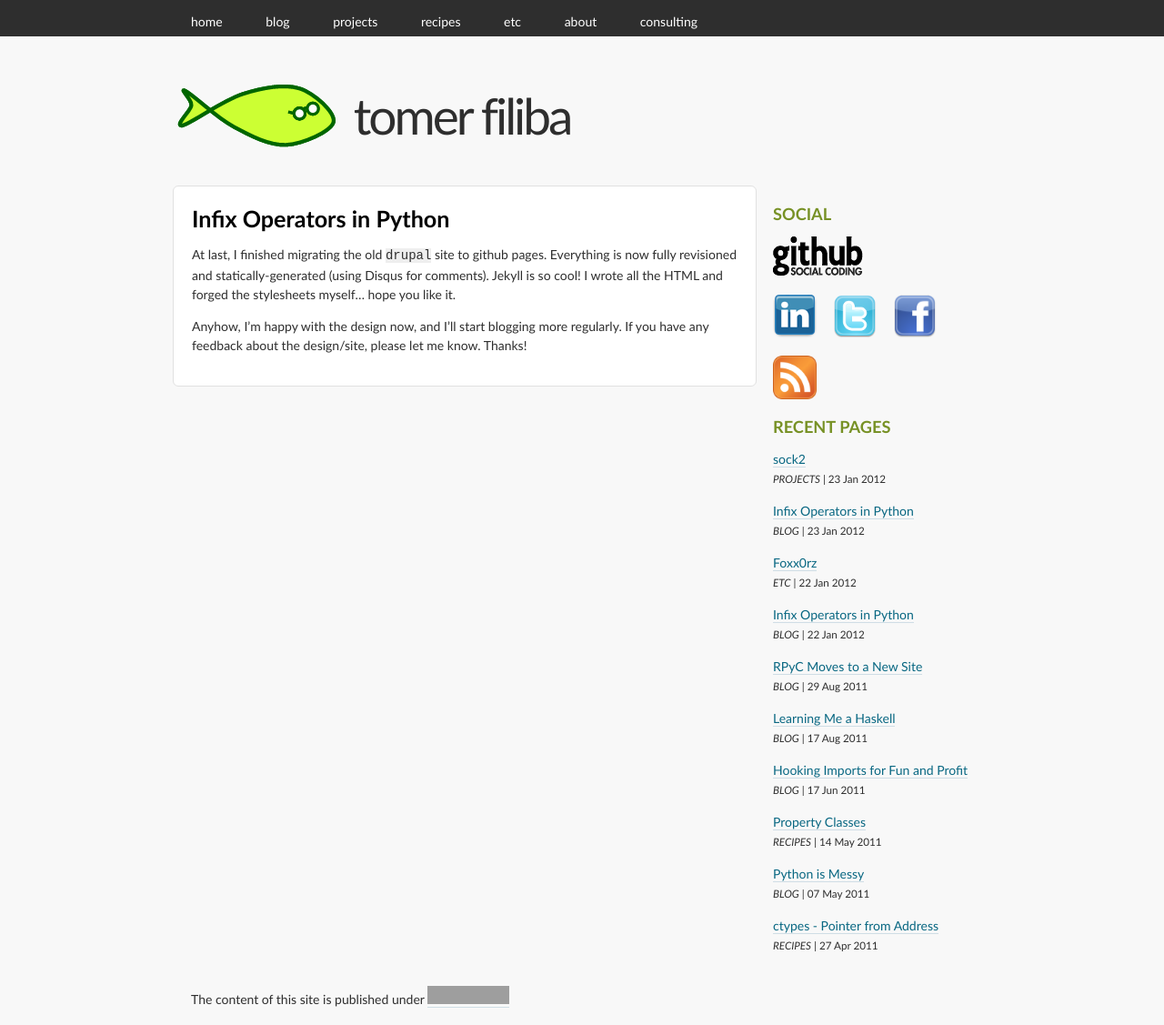
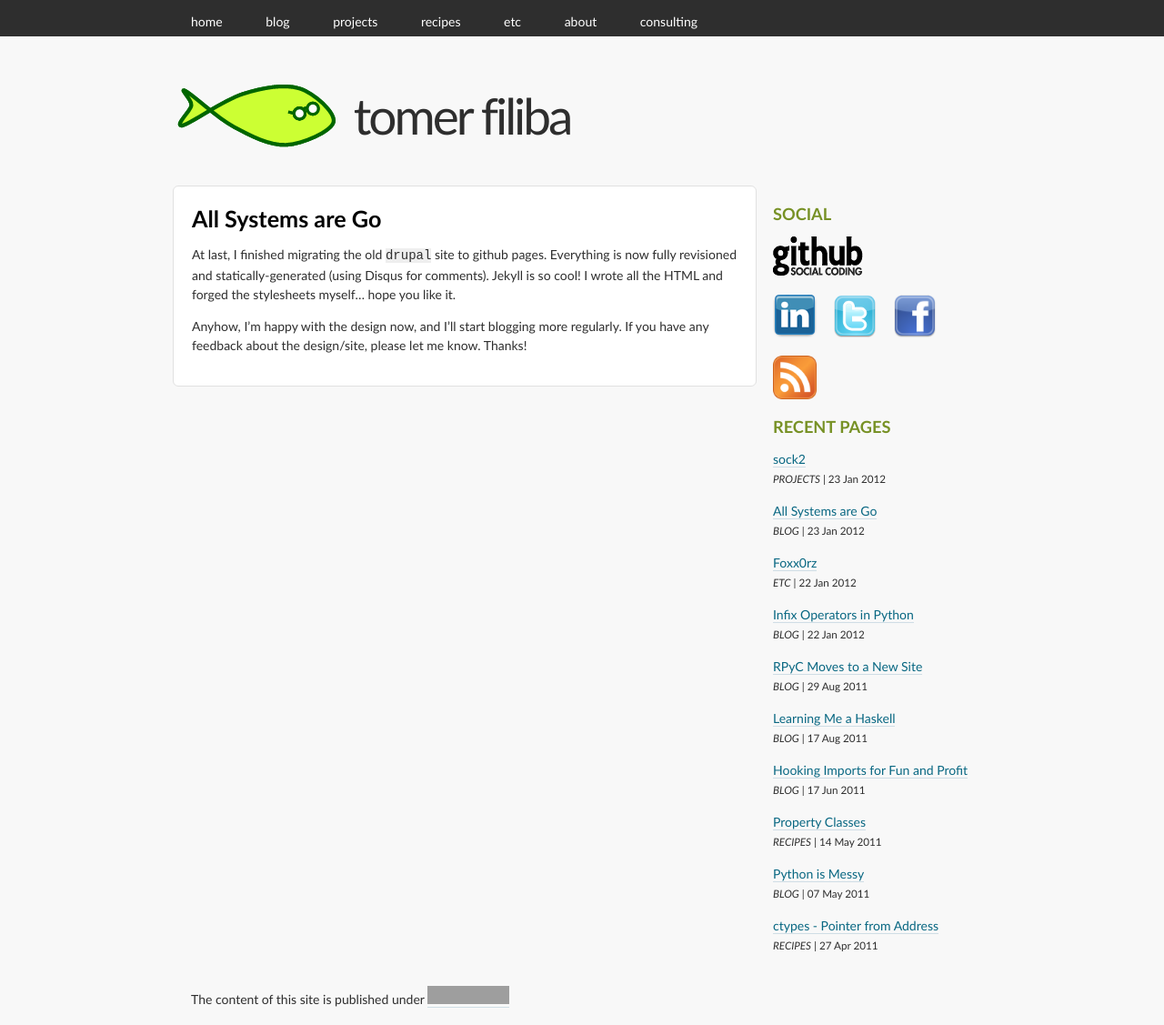
Before and after one commit to tomerfiliba/tomerfiliba.github.io, a Jekyll site: the page built from blog/_posts/2012-01-23-All-Systems-Go.md, in a window 1280 px wide. Shown: the whole page at 91% size. Built offline with Jekyll 4.4.1, drawn with Linux system fonts in a browser that asks for light colours; Markdown is read by kramdown in place of the engine named in the settings; grey boxes are pictures that could not be loaded.

Commit message:
Update blog/_posts/2012-01-23-All-Systems-Go.md

```diff
--- a/blog/_posts/2012-01-23-All-Systems-Go.md
+++ b/blog/_posts/2012-01-23-All-Systems-Go.md
@@ -1,6 +1,6 @@
 ---
 layout: blogpost
-title: Infix Operators in Python
+title: All Systems are Go
 ---
 
 At last, I finished migrating the old `drupal` site to github pages. Everything is now fully
```
